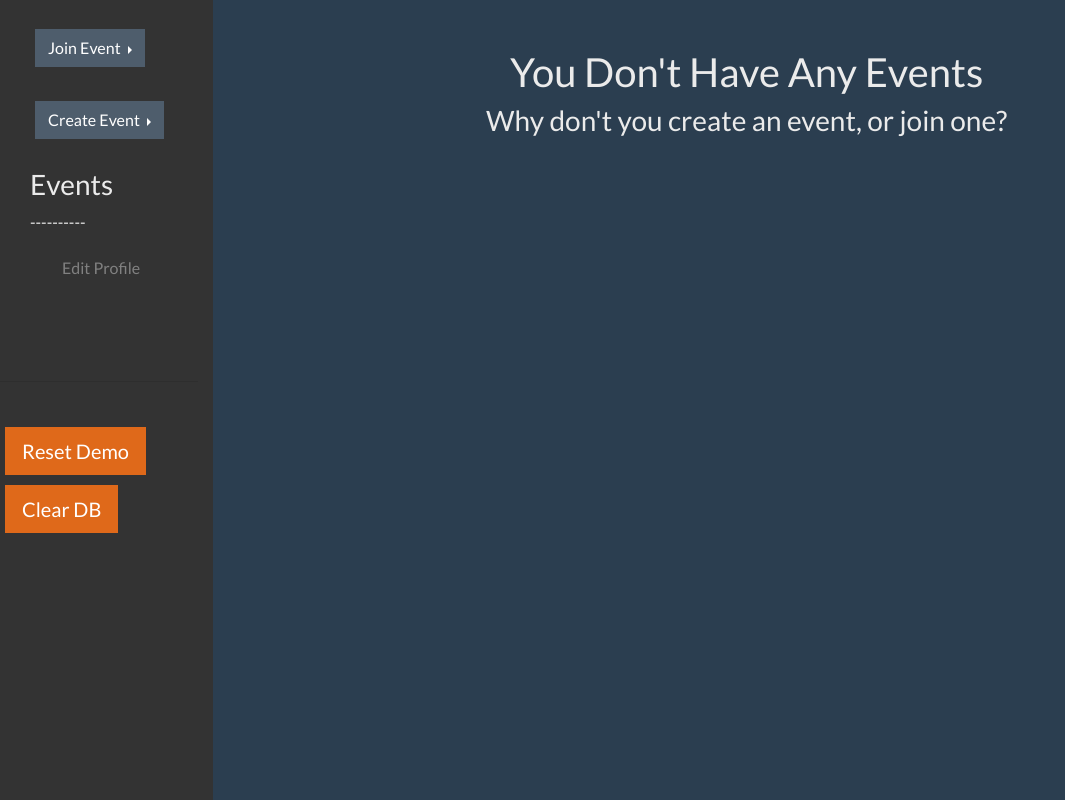
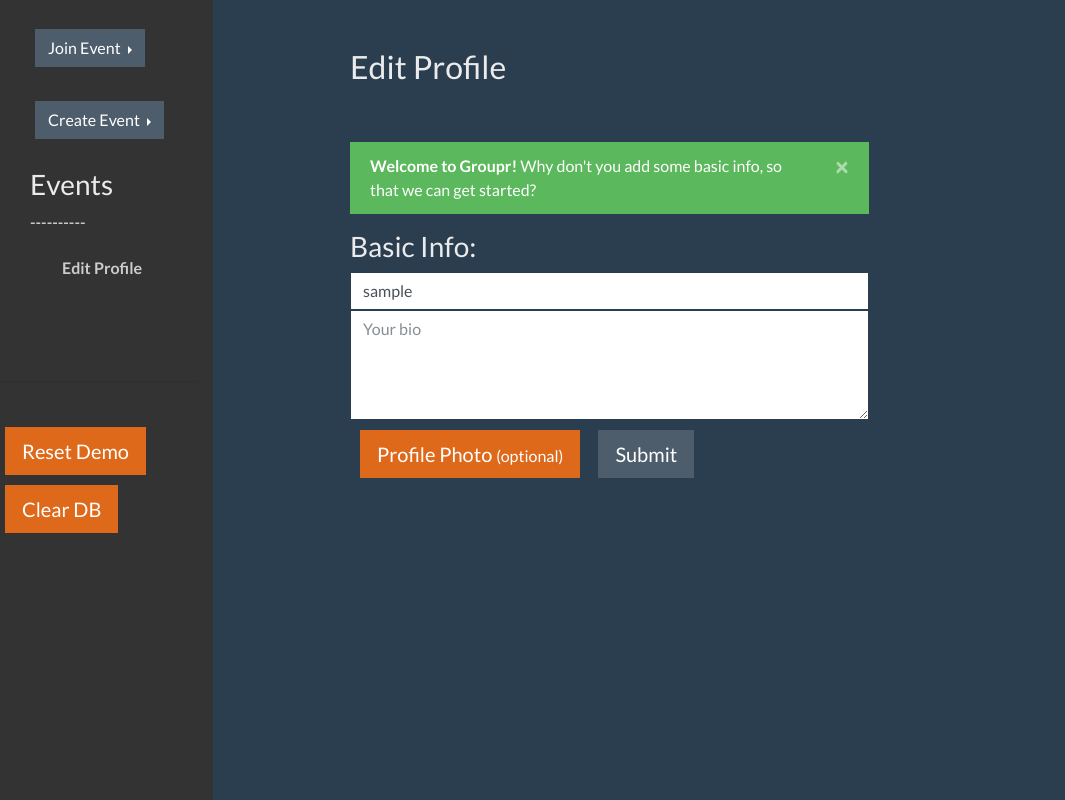
Before and after one commit to CruzHacks2019Groupr/groupr, a Django app: page / in a window 1280 px wide. Shown: the part 58-858 px from the top of the page, without its empty margins (0-1065 px from the left). Run offline with Django 3.2, Linux system fonts and the light colour scheme; the visitor is signed in with stand-in values (Sample User, id 1); data comes from the database, SQL or seed files in the repository; data that the repository does not hold is empty; some libraries are stand-ins or nearby versions.

Commit message:
spicing up site

```diff
--- a/hackathon/settings.py
+++ b/hackathon/settings.py
@@ -29,6 +29,9 @@ DEBUG = True
 ALLOWED_HOSTS = []
 
 MEDIA_ROOT = "project"
+
+LOGIN_REDIRECT_URL = "index"
+
 
 # Application definition
 
--- a/project/forms.py
+++ b/project/forms.py
@@ -10,4 +10,4 @@ class EventForm(ModelForm):
 class ProfileForm(forms.Form):
 	name = forms.CharField()
 	bio = forms.CharField()
-	pic = forms.ImageField()
+	pic = forms.ImageField(required=False)
--- a/project/static/project/main.js
+++ b/project/static/project/main.js
@@ -5,7 +5,7 @@ var app = function() {
     Vue.config.silent = false; // show all warnings
 
     self.changeEvent = function(num, bool) {
-        self.vue.edit_profile = false
+        if(self.vue.userData.bio != null) self.vue.edit_profile = false
         self.vue.curr_event = num
         if (self.vue.events[num].isIn)
             self.getNextMatch()
@@ -69,6 +69,10 @@ var app = function() {
                 self.vue.curr_event = 0
             if(data.events.length != 0 && self.vue.events[0].isIn)
                 self.getNextMatch()
+            if (self.vue.userData.bio == null){
+                self.vue.edit_profile = true
+            }
+            this.loading = false;
 
         })
     };
@@ -120,6 +124,17 @@ var app = function() {
         el: "#vue-div",
         delimiters: ['${', '}'],
         unsafeDelimiters: ['!{', '}'],
+        computed: {
+            inputFileName : function() {
+                if(this.fileName == null){
+                    return 'Profile Photo <small>(optional)</small>'
+                }
+                else{
+                    fname = this.fileName.split("\\");
+                    return fname[fname.length- 1];
+                }
+            },
+        },
         data: {
             //booleans
             page_loaded: true,
@@ -132,6 +147,8 @@ var app = function() {
             curr_event: -1,
             events: [],
             userData: null,
+            fileName: null,
+            loading: true,
 
         },
         methods: {
--- a/project/static/project/style.css
+++ b/project/static/project/style.css
@@ -69,3 +69,22 @@ h1 small{
 .bio{
   font-size: 16px;
 }
+
+
+
+.fileUpload {
+  position: relative;
+  overflow: hidden;
+  margin: 10px;
+}
+.fileUpload input.upload {
+  position: absolute;
+  top: 0;
+  right: 0;
+  margin: 0;
+  padding: 0;
+  font-size: 20px;
+  cursor: pointer;
+  opacity: 0;
+  filter: alpha(opacity=0);
+}
--- a/project/templates/project/index.html
+++ b/project/templates/project/index.html
@@ -48,19 +48,25 @@
             <a href='#' v-bind:class="{active: (i == curr_event && !edit_profile)}" v-on:click="changeEvent(i, false)">${e.name}</a>
         </span>
         <p>----------</p>
-        <span><h3><a href="#" v-bind:class="{active: edit_profile}" v-on:click="edit_profile = !edit_profile">Edit Profile</a></h3></span>
+        <span><h3><a href="#" v-bind:class="{active: edit_profile}" v-on:click="if(userData.bio != null) edit_profile = !edit_profile">Edit Profile</a></h3></span>
         <span><h3></h3></span>
     </div>
     <br><br><br><hr><br>
     <button type="button" class="btn btn-primary btn-lg" v-on:click="testFunc1">Reset Demo</button>
     <button type="button" class="btn btn-primary btn-lg" v-on:click="testFunc2">Clear DB</button>
 </div>
+
 <br><br>
+
 <div class="col-md-9 col-xl-8 offset-xl-1">
     <br><br>
     <div v-if="edit_profile" class="col-md-8">
         <h2>Edit Profile</h2>
         <br><br>
+        <div v-show="userData.bio == null" class="alert alert-dismissible alert-success">
+          <button type="button" class="close" data-dismiss="alert">&times;</button>
+          <strong>Welcome to Groupr!</strong> Why don't you add some basic info, so that we can get started?
+        </div>
         <h3>Basic Info:</h3>
         <form action='/updateProfile/' method="post" enctype="multipart/form-data">
             {% csrf_token %}
@@ -70,10 +76,11 @@
 
             <textarea rows="4" id="id_bio" class="form-control" placeholder="Your bio" name="bio" v-bind:value="userData.bio"> </textarea>
 
-
-            <input id="id_pic" type="file" class="file-input" name="pic">
-
-            <input type="submit">
+            <div class="fileUpload btn btn-lg btn-primary">
+                <span v-html="inputFileName"> </span>
+                <input id="id_pic" type="file" class="file-input upload" name="pic" v-model="fileName">
+            </div>
+            <input type="submit" class="btn btn-lg btn-secondary">
         </form>
 
     </div>
```
